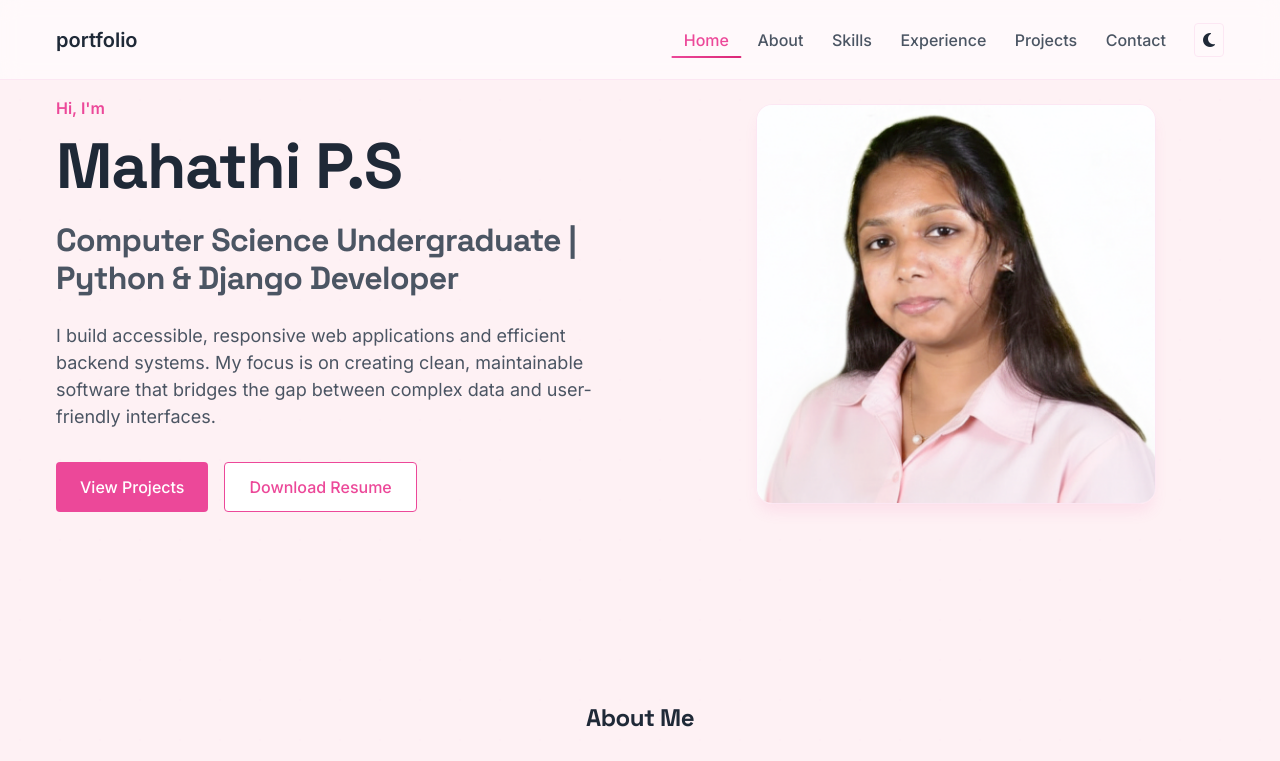
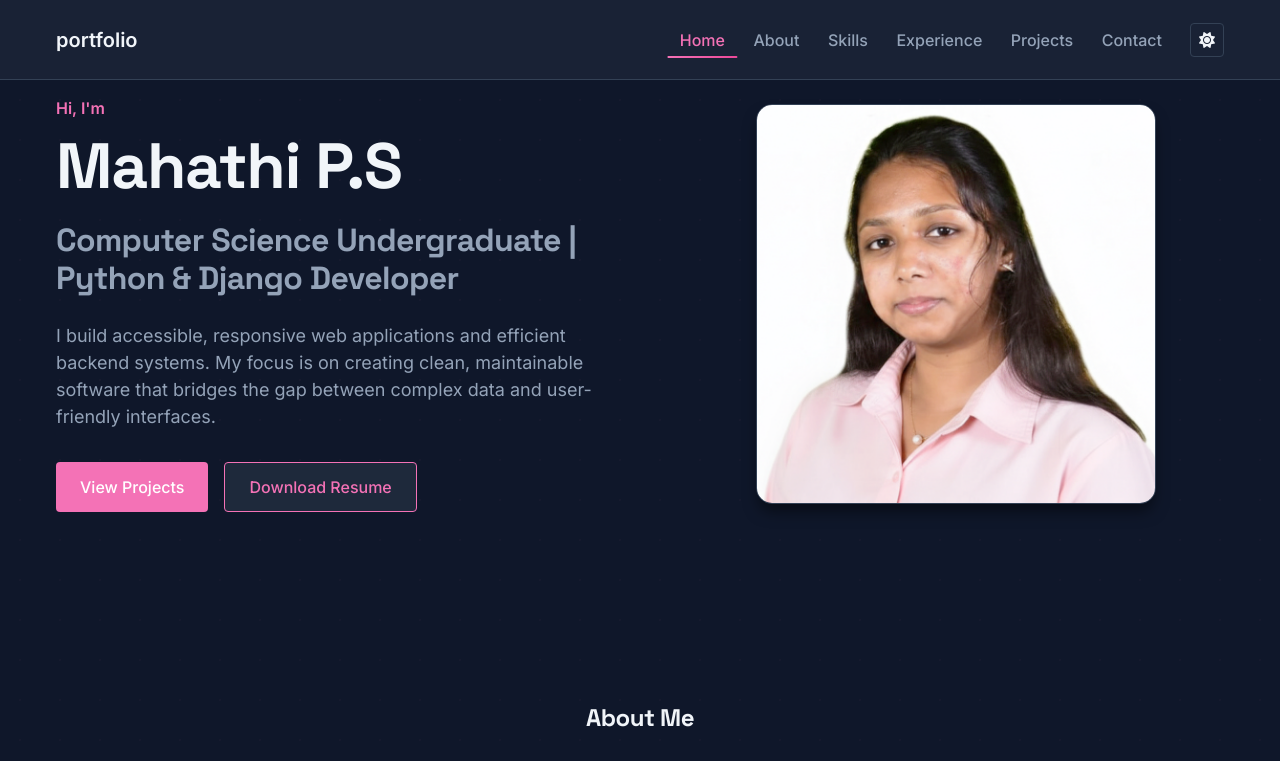
Before and after one commit to Mahathi312/portfolio23, a plain HTML site: page index.html in a window 1280 px wide. Both pictures are taken after a click on the button "Toggle dark mode". Shown: the top 761 px of the page. Drawn offline with nearby package versions, Linux system fonts and the light colour scheme.

Commit message:
dark and light toggle button added

```diff
--- a/index.html
+++ b/index.html
@@ -12,24 +12,29 @@
     <title>portfolio</title>
 
     <!-- CSS -->
-    <link rel="stylesheet" href="css/reset.css?v=2">
-    <link rel="stylesheet" href="css/variables.css?v=2">
-    <link rel="stylesheet" href="css/base.css?v=2">
-    <link rel="stylesheet" href="css/layout.css?v=2">
-    <link rel="stylesheet" href="css/components.css?v=2">
-    <link rel="stylesheet" href="css/animations.css?v=2">
+    <link rel="stylesheet" href="css/reset.css?v=3">
+    <link rel="stylesheet" href="css/variables.css?v=3">
+    <link rel="stylesheet" href="css/base.css?v=3">
+    <link rel="stylesheet" href="css/layout.css?v=3">
+    <link rel="stylesheet" href="css/components.css?v=3">
+    <link rel="stylesheet" href="css/animations.css?v=3">
 
     <!-- Font Awesome -->
     <link rel="stylesheet" href="https://cdnjs.cloudflare.com/ajax/libs/font-awesome/6.5.1/css/all.min.css">
 
     <!-- Theme Selection Script (Prevent FOUT) -->
     <script>
-        const savedTheme = localStorage.getItem('theme');
-        if (savedTheme) {
-            document.documentElement.setAttribute('data-theme', savedTheme);
-        } else if (window.matchMedia('(prefers-color-scheme: dark)').matches) {
-            document.documentElement.setAttribute('data-theme', 'dark');
-        }
+        (function () {
+            const savedTheme = localStorage.getItem('theme');
+            if (savedTheme) {
+                document.documentElement.setAttribute('data-theme', savedTheme);
+            } else {
+                const prefersDark = window.matchMedia('(prefers-color-scheme: dark)').matches;
+                const theme = prefersDark ? 'dark' : 'light';
+                document.documentElement.setAttribute('data-theme', theme);
+                localStorage.setItem('theme', theme);
+            }
+        })();
     </script>
     <link rel="icon" type="image/png" sizes="32x32" href="assets/images/letter-m.png">
     <link rel="icon" type="image/png" sizes="16x16" href="assets/images/letter-m.png">
@@ -346,9 +351,9 @@
     </footer>
 
     <!-- Scripts -->
-    <script src="js/theme.js"></script>
-    <script src="js/navigation.js"></script>
-    <script src="js/animations.js"></script>
+    <script src="js/theme.js?v=3"></script>
+    <script src="js/navigation.js?v=3"></script>
+    <script src="js/animations.js?v=3"></script>
     <!-- EmailJS SDK -->
     <script type="text/javascript" src="https://cdn.jsdelivr.net/npm/@emailjs/browser@3/dist/email.min.js"></script>
     <script>
--- a/js/theme.js
+++ b/js/theme.js
@@ -1,23 +1,21 @@
 // Theme Toggle Logic
+document.addEventListener('DOMContentLoaded', () => {
     const themeToggle = document.getElementById('theme-toggle');
     const htmlElement = document.documentElement;
 
-// Check for saved theme in localStorage
-const savedTheme = localStorage.getItem('theme');
-if (savedTheme) {
-    htmlElement.setAttribute('data-theme', savedTheme);
-} else {
-    // Check system preference
-    const prefersDark = window.matchMedia('(prefers-color-scheme: dark)').matches;
-    if (prefersDark) {
-        htmlElement.setAttribute('data-theme', 'dark');
-    }
+    if (!themeToggle) {
+        console.error('Theme toggle button not found');
+        return;
     }
 
+    // Toggle theme on click
     themeToggle.addEventListener('click', () => {
-    const currentTheme = htmlElement.getAttribute('data-theme');
+        const currentTheme = htmlElement.getAttribute('data-theme') || 'light';
         const newTheme = currentTheme === 'dark' ? 'light' : 'dark';
 
         htmlElement.setAttribute('data-theme', newTheme);
         localStorage.setItem('theme', newTheme);
+
+        console.log(`Theme switched to: ${newTheme}`);
     });
+});
```
Lines whose indentation alone changed are shown as unchanged.
